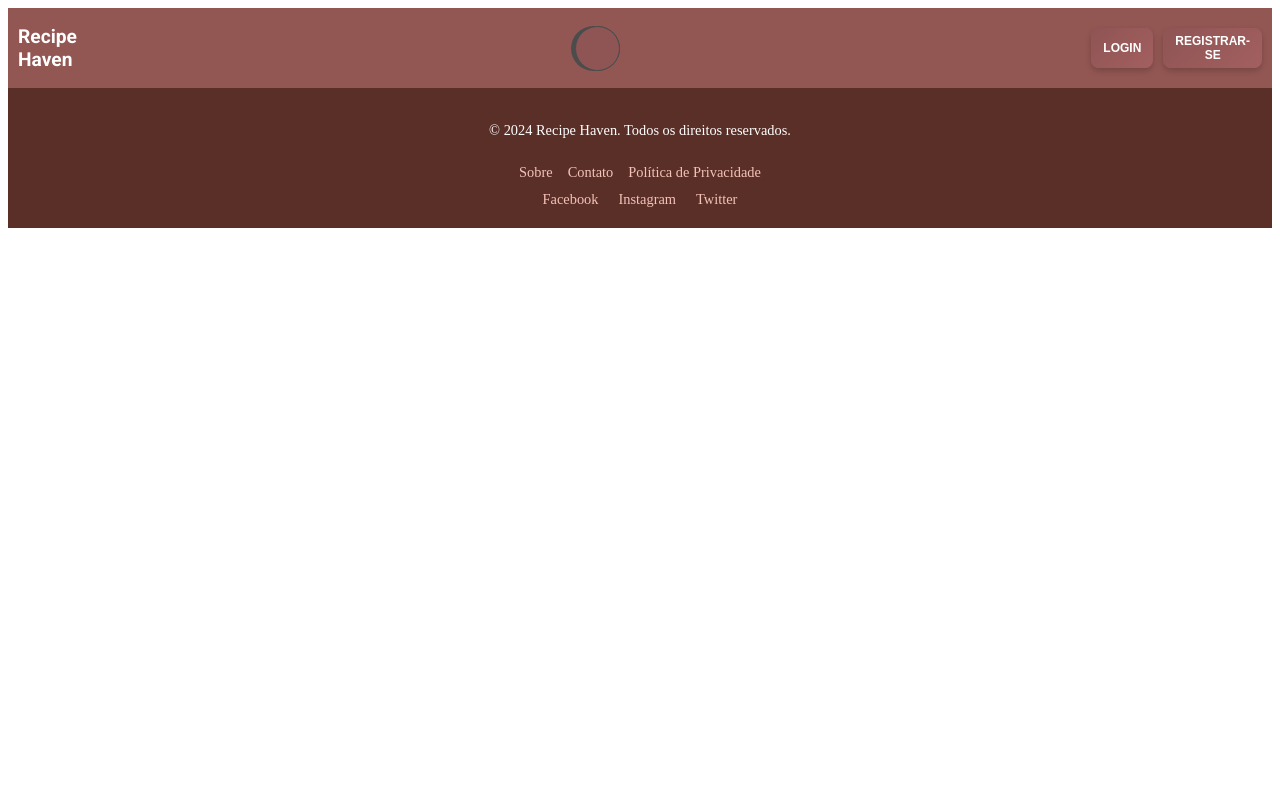
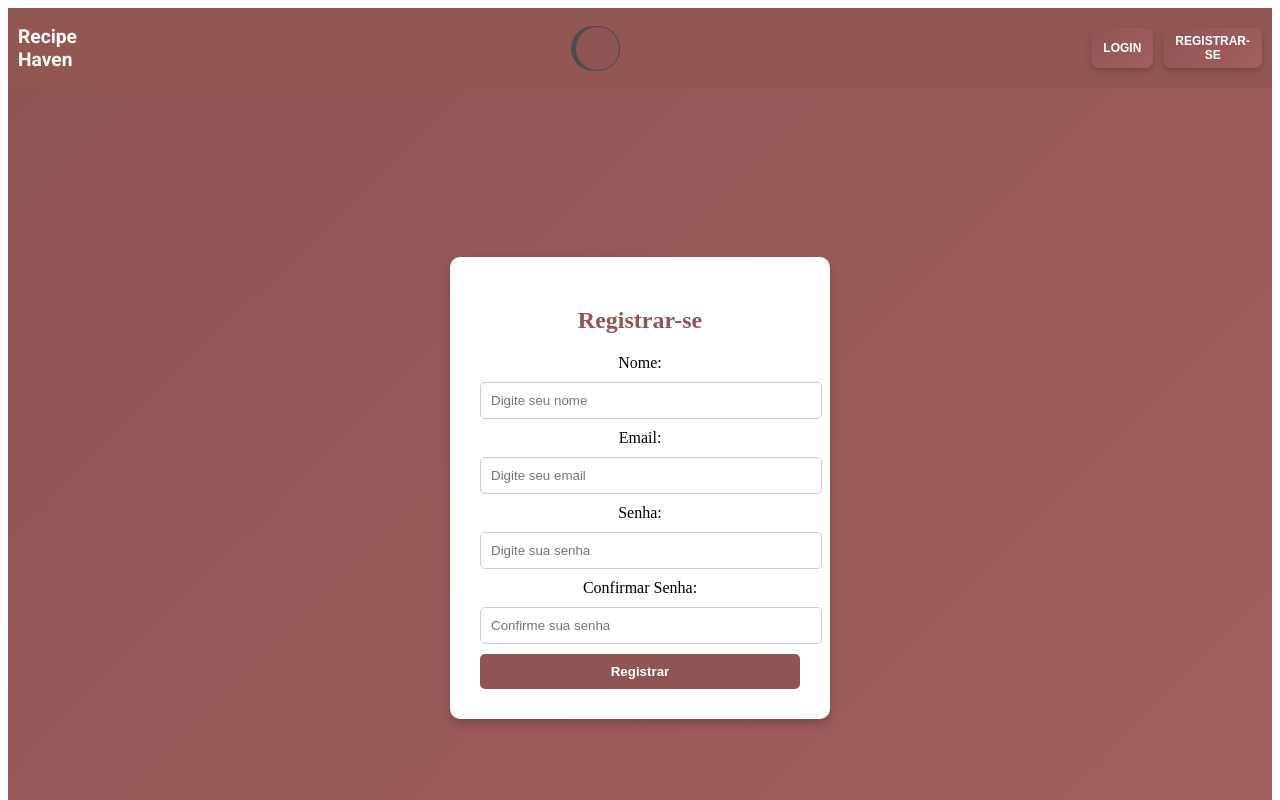
Before and after one commit to MatheusMari/PROJETO---React.js, a React (Create React App) app in the folder receita-react/: page /register in a window 1280 px wide. Shown: the top 800 px of the page. Built offline with nearby package versions, Linux system fonts and the light colour scheme.

Commit message:
criado tambem a pagina de registro e adicionado estilo e apagina de rotas

```diff
--- a/receita-react/src/App.js
+++ b/receita-react/src/App.js
@@ -7,6 +7,7 @@ import CategoryList from './CategoryList';
 import RecipeList from './RecipeList';
 import RecipeDetail from './RecipeDetail';
 import Login from './Login';
+import Register from './Register';
 function App() {
   return (
     <Router>
@@ -15,6 +16,7 @@ function App() {
         <Routes>
           <Route path="/" element={<Conteudo />} />
           <Route path="/login" element={<Login />} />
+          <Route path="/register" element={<Register />} />
           <Route path="/recipes" element={<CategoryList />} />
           <Route path="/recipes/:category" element={<RecipeList />} />
           <Route path="/recipe/:id" element={<RecipeDetail />} />
--- a/receita-react/src/Cabeca.js
+++ b/receita-react/src/Cabeca.js
@@ -9,6 +9,9 @@ function Cabeca() {
   // Função para redirecionar para a página de login
   const handleLoginClick = () => {
     navigate('/login');
+  };
+  const handleRegisterClick = () => {
+    navigate('/register');
   };
 
   return (
@@ -30,7 +33,7 @@ function Cabeca() {
 
       <div className="botoesaction">
         <button className="custom-button" onClick={handleLoginClick}>Login</button>
-        <button className="custom-button">Registrar-se</button>
+        <button className="custom-button" onClick={handleRegisterClick}>Registrar-se</button>
       </div>
     </div>
   );
--- /dev/null
+++ b/receita-react/src/Register.js
@@ -0,0 +1,77 @@
+import React, { useState } from "react";
+import { useNavigate } from "react-router-dom";
+import "./Login.css"; // Reutilizando o mesmo arquivo de estilos, você pode personalizar para registro também
+
+const Register = () => {
+  const [name, setName] = useState(""); // Para o nome
+  const [email, setEmail] = useState(""); // Para o e-mail
+  const [password, setPassword] = useState(""); // Para a senha
+  const [confirmPassword, setConfirmPassword] = useState(""); // Para confirmar a senha
+  const navigate = useNavigate();
+
+  const handleSubmit = (e) => {
+    e.preventDefault();
+
+    // Validação simples
+    if (password !== confirmPassword) {
+      alert("As senhas não coincidem!");
+      return;
+    }
+
+    // Simulação de registro (substituir por lógica real)
+    if (email && password && name) {
+      alert("Registro bem-sucedido!");
+      navigate("/login"); // Redireciona para a página de login após o registro
+    } else {
+      alert("Por favor, preencha todos os campos!");
+    }
+  };
+
+  return (
+    <div className="login-container">
+      <form className="login-form" onSubmit={handleSubmit}>
+        <h2>Registrar-se</h2>
+
+        <label>Nome:</label>
+        <input
+          type="text"
+          placeholder="Digite seu nome"
+          value={name}
+          onChange={(e) => setName(e.target.value)}
+          required
+        />
+
+        <label>Email:</label>
+        <input
+          type="email"
+          placeholder="Digite seu email"
+          value={email}
+          onChange={(e) => setEmail(e.target.value)}
+          required
+        />
+
+        <label>Senha:</label>
+        <input
+          type="password"
+          placeholder="Digite sua senha"
+          value={password}
+          onChange={(e) => setPassword(e.target.value)}
+          required
+        />
+
+        <label>Confirmar Senha:</label>
+        <input
+          type="password"
+          placeholder="Confirme sua senha"
+          value={confirmPassword}
+          onChange={(e) => setConfirmPassword(e.target.value)}
+          required
+        />
+
+        <button type="submit">Registrar</button>
+      </form>
+    </div>
+  );
+};
+
+export default Register;
```
Also changed, not shown: receita-react/src/Login.js (indentation only).
